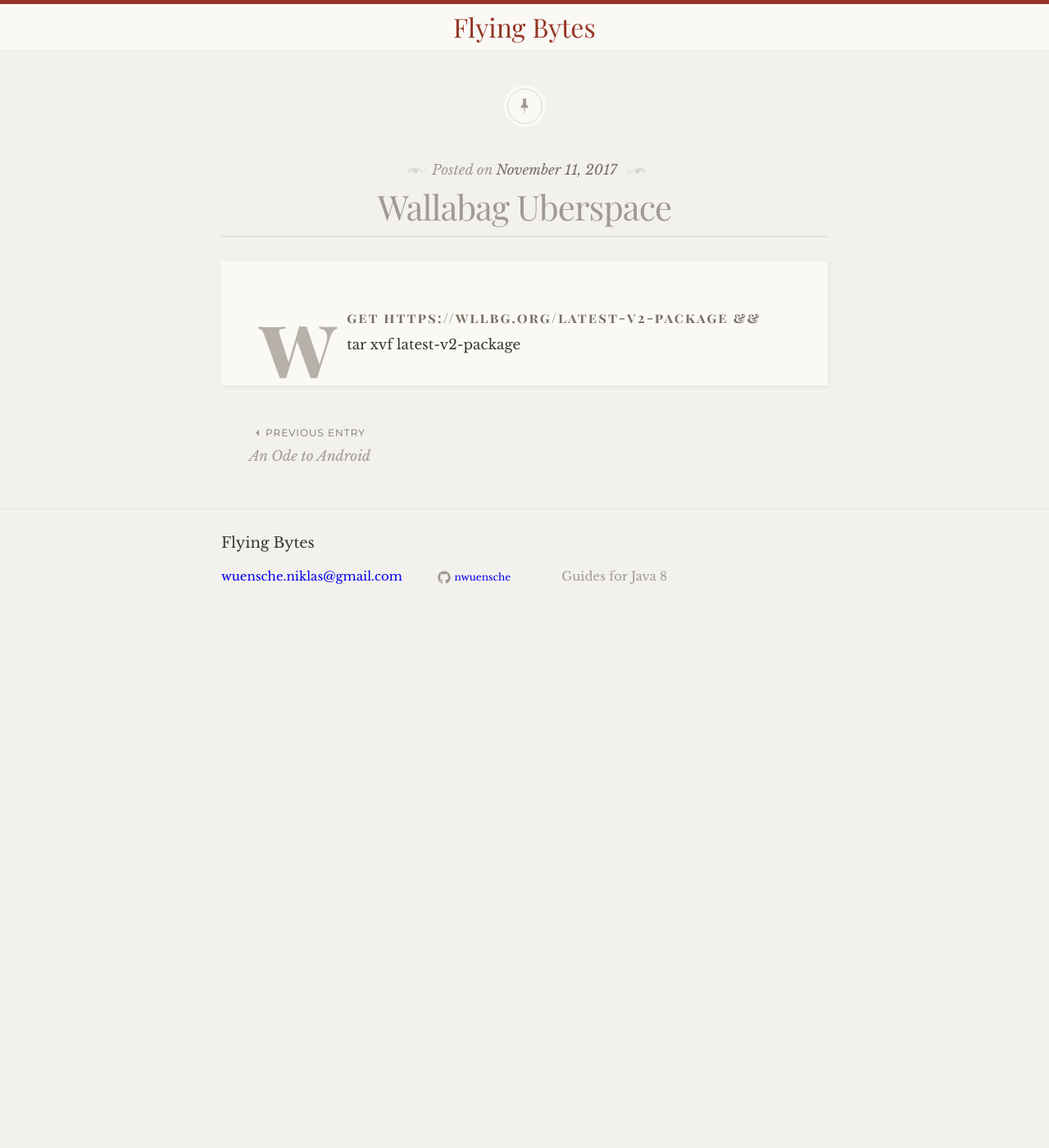
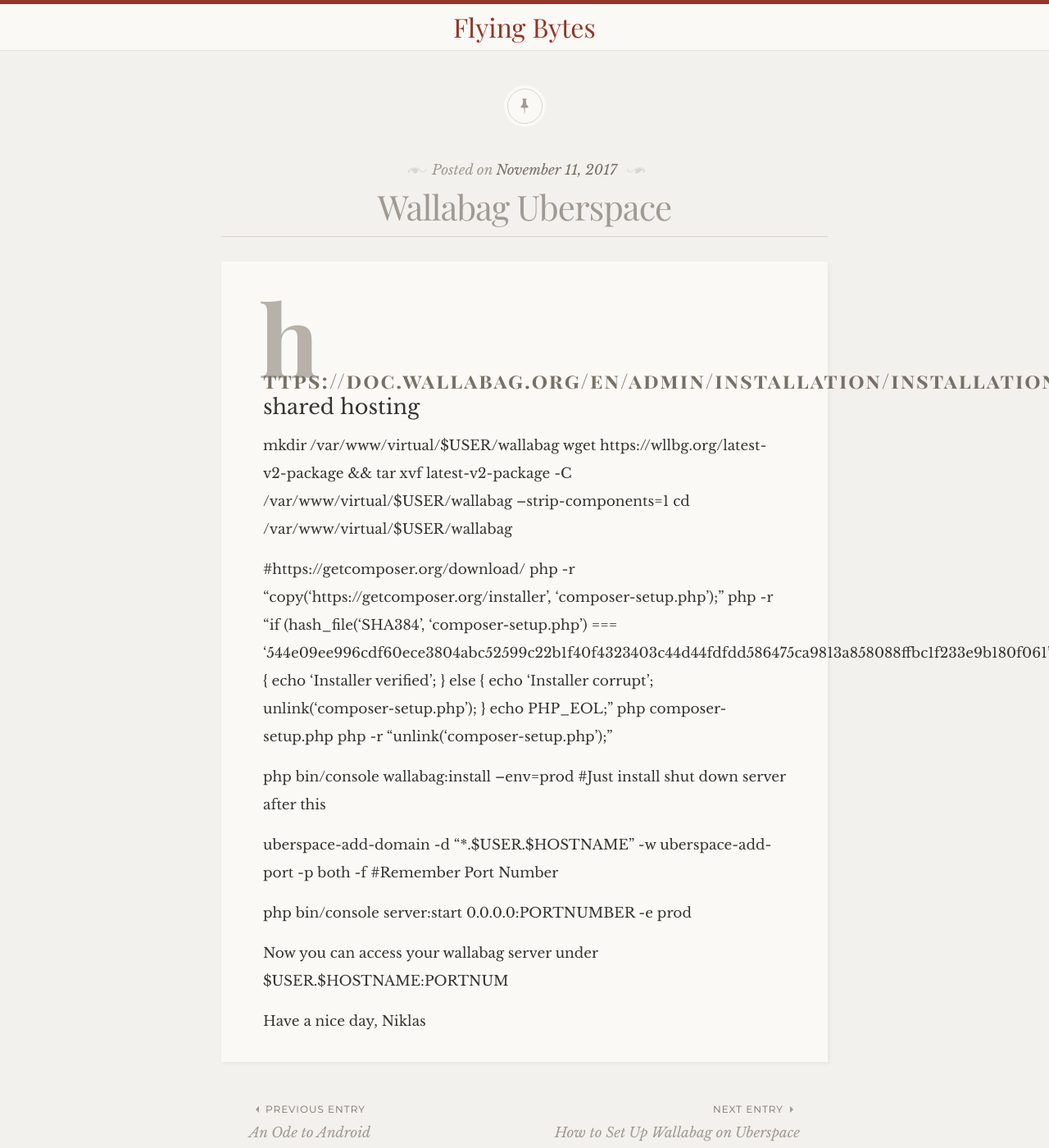
Before and after one commit to flyingbytes/flyingbytes.github.io, a Jekyll site: the page built from _posts/2017-11-11-Wallabag-Uberspace.markdown, in a window 1280 px wide and 1400 px high. Shown: the whole window at 82% size. Built offline with Jekyll 4.4.1, drawn with Linux system fonts in a browser that asks for light colours; some web fonts are replaced; our own code applies the rules of GitHub Pages for plain Markdown files.

Commit message:
First draft wallabag

```diff
--- a/_posts/2017-11-11-Wallabag-Uberspace.markdown
+++ b/_posts/2017-11-11-Wallabag-Uberspace.markdown
@@ -1 +1,22 @@
-wget https://wllbg.org/latest-v2-package && tar xvf latest-v2-package
+# https://doc.wallabag.org/en/admin/installation/installation.html shared hosting
+mkdir /var/www/virtual/$USER/wallabag
+wget https://wllbg.org/latest-v2-package && tar xvf latest-v2-package -C /var/www/virtual/$USER/wallabag --strip-components=1
+cd /var/www/virtual/$USER/wallabag
+
+#https://getcomposer.org/download/
+php -r "copy('https://getcomposer.org/installer', 'composer-setup.php');"
+php -r "if (hash_file('SHA384', 'composer-setup.php') === '544e09ee996cdf60ece3804abc52599c22b1f40f4323403c44d44fdfdd586475ca9813a858088ffbc1f233e9b180f061') { echo 'Installer verified'; } else { echo 'Installer corrupt'; unlink('composer-setup.php'); } echo PHP_EOL;"
+php composer-setup.php
+php -r "unlink('composer-setup.php');"
+
+php bin/console wallabag:install --env=prod #Just install shut down server after this
+
+uberspace-add-domain -d "*.$USER.$HOSTNAME" -w
+uberspace-add-port -p both -f #Remember Port Number
+
+php bin/console server:start 0.0.0.0:PORTNUMBER -e prod
+
+Now you can access your wallabag server under $USER.$HOSTNAME:PORTNUM
+
+Have a nice day,
+Niklas
```
Also changed, not shown: _posts/2017-12-11-Wallabag-Uberspace.markdown (added, +74 -0 lines).
